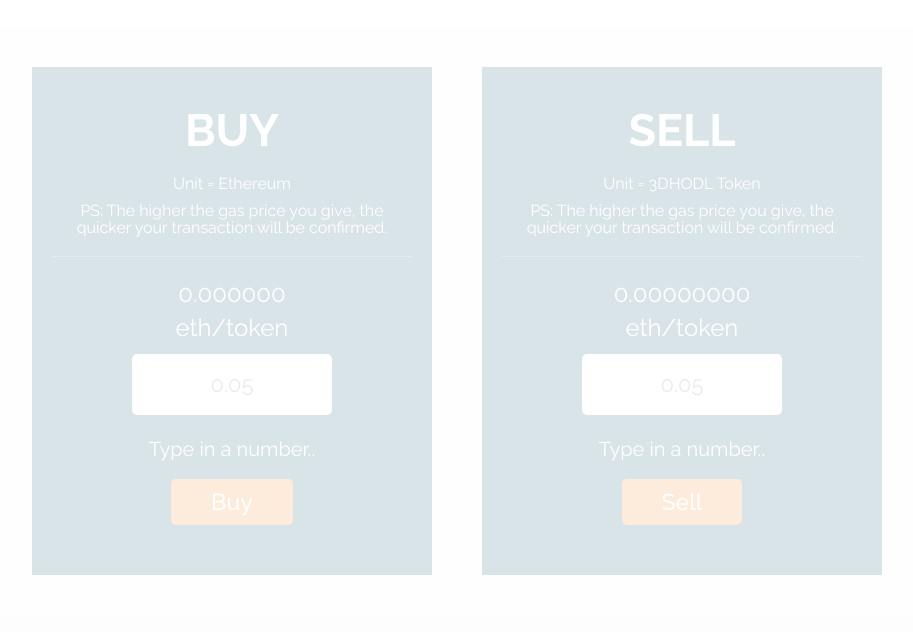
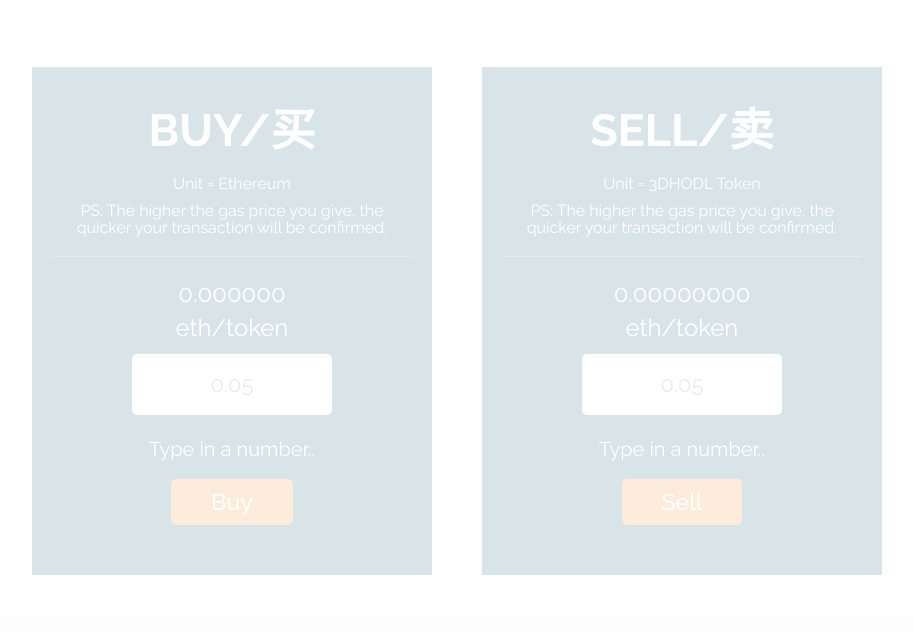
Before and after one commit to 3dhodl/3dhodl.github.io, a plain HTML site: page index.html in a window 1280 px wide. Shown: the part 141-773 px from the top of the page, without its empty margins (183-1096 px from the left). Drawn offline with nearby package versions, Linux system fonts and the light colour scheme; a script that the page names is missing.

Commit message:
Add files via upload

```diff
--- a/index.html
+++ b/index.html
@@ -39,7 +39,7 @@
         <div class="transition-box buy">
           <div class="transition-box-inner">
             <div class="transition_image">
-              <h2>Buy</h2>
+              <h2>Buy/买</h2>
             </div>
             <div class="transition_title">
               <p>Unit = Ethereum</p>
@@ -58,7 +58,7 @@
         <div class="transition-box sell">
           <div class="transition-box-inner">
             <div class="transition_image">
-              <h2>Sell</h2>
+              <h2>Sell/卖</h2>
             </div>
             <div class="transition_title">
               <p>Unit = 3DHODL Token</p>
```
